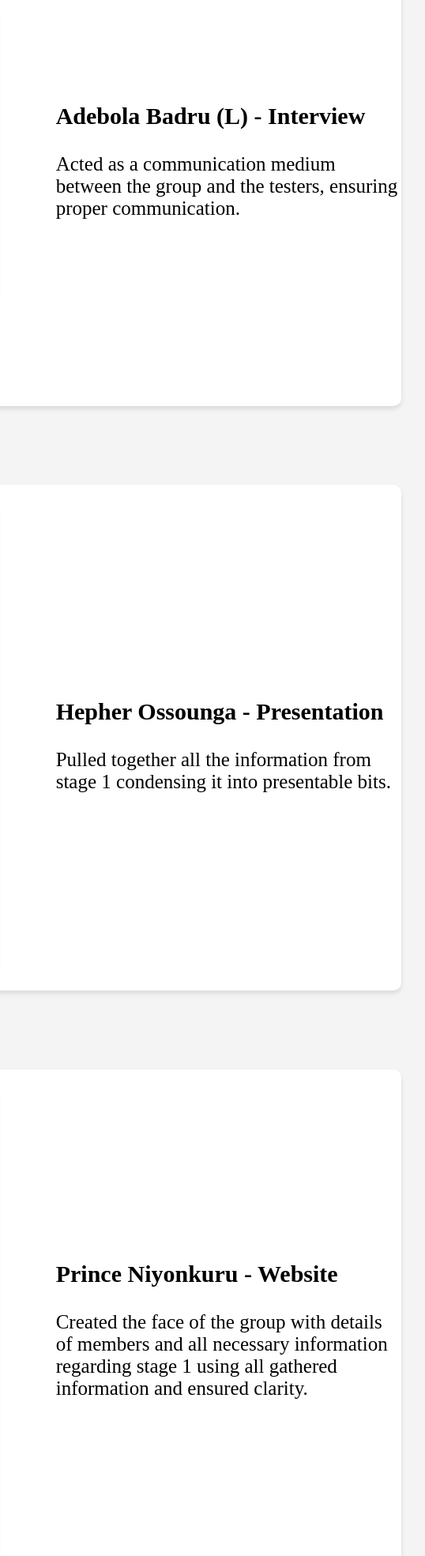
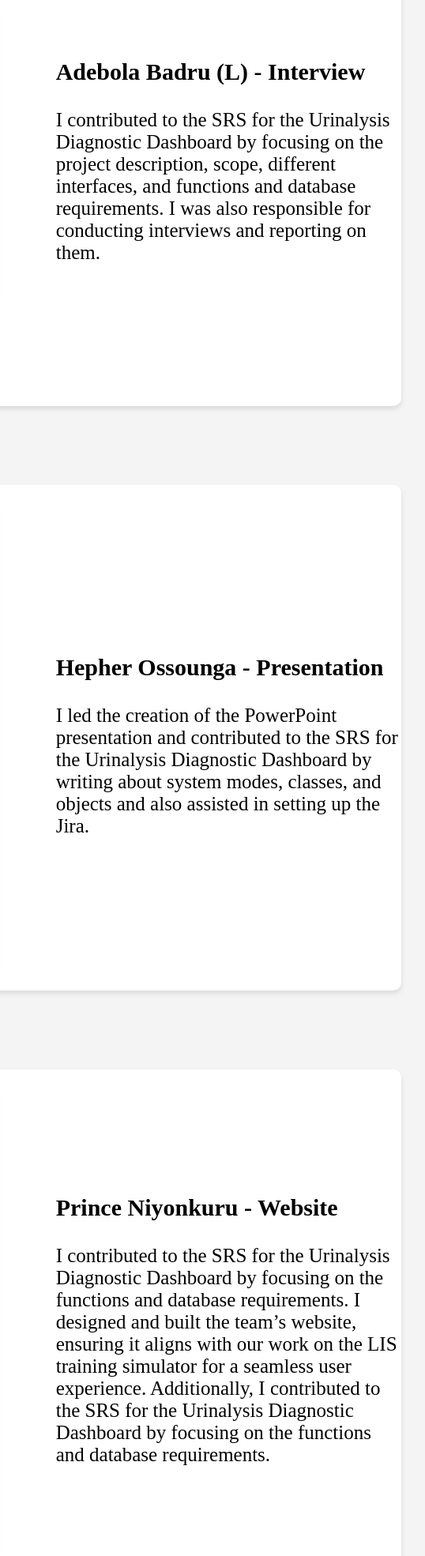
Before and after one commit to Halmuhammet/The-Four, a plain HTML site: page index.html in a window 1280 px wide. Shown: the part 1120-3090 px from the top of the page at 79% size, 638-1176 px from the left. Drawn offline with Linux system fonts and the light colour scheme.

Commit message:
modified role descriptions

```diff
--- a/index.html
+++ b/index.html
@@ -32,7 +32,7 @@
                     Adebola Badru (L) - Interview
                 </h1 >
                 <span class="introText">
-                    Acted as a communication medium between the group and the testers, ensuring proper communication.
+                    I contributed to the SRS for the Urinalysis Diagnostic Dashboard by focusing on the project description, scope, different interfaces, and functions and database requirements. I was also responsible for conducting interviews and reporting on them.
                 </span>
             </div>
         </div>
@@ -45,7 +45,7 @@
                     Hepher Ossounga - Presentation
                 </h1>
                 <span class="introText">
-                Pulled together all the information from stage 1 condensing it into presentable bits.
+                    I led the creation of the PowerPoint presentation and contributed to the SRS for the Urinalysis Diagnostic Dashboard by writing about system modes, classes, and objects and also assisted in setting up the Jira.
                 </span>
             </div>
         </div>
@@ -58,7 +58,7 @@
                     Prince Niyonkuru - Website
                 </h1 >
                 <span class="introText">
-                Created the face of the group with details of members and all necessary information regarding stage 1 using all gathered information and ensured clarity.
+                    I contributed to the SRS for the Urinalysis Diagnostic Dashboard by focusing on the functions and database requirements. I designed and built the team’s website, ensuring it aligns with our work on the LIS training simulator for a seamless user experience. Additionally, I contributed to the SRS for the Urinalysis Diagnostic Dashboard by focusing on the functions and database requirements.
                 </span>
             </div>
         </div>
@@ -71,10 +71,9 @@
                     Halmuhammet Muhamedorazov - Website
                 </h1>
                 <span class="introText">
-                Helped to build the group website.
+                    I contributed to built the team’s website. I also worked on SRS for the Urinalysis/Body Fluid Dashboard, focusing on Design Constraints and System attributes.
                 </span>
             </div>
-
         </div>
     </div>
     <div class = "footer">
```
